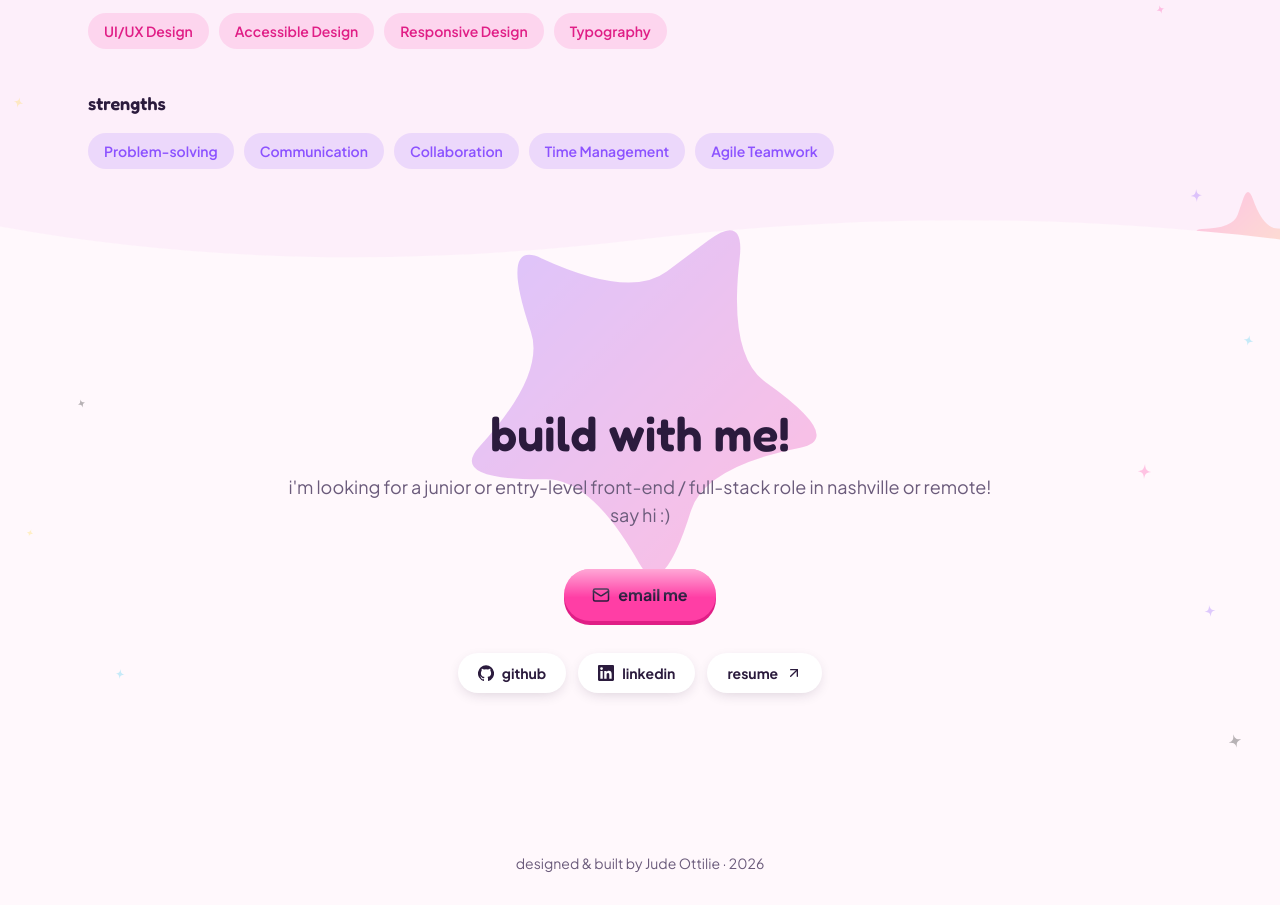
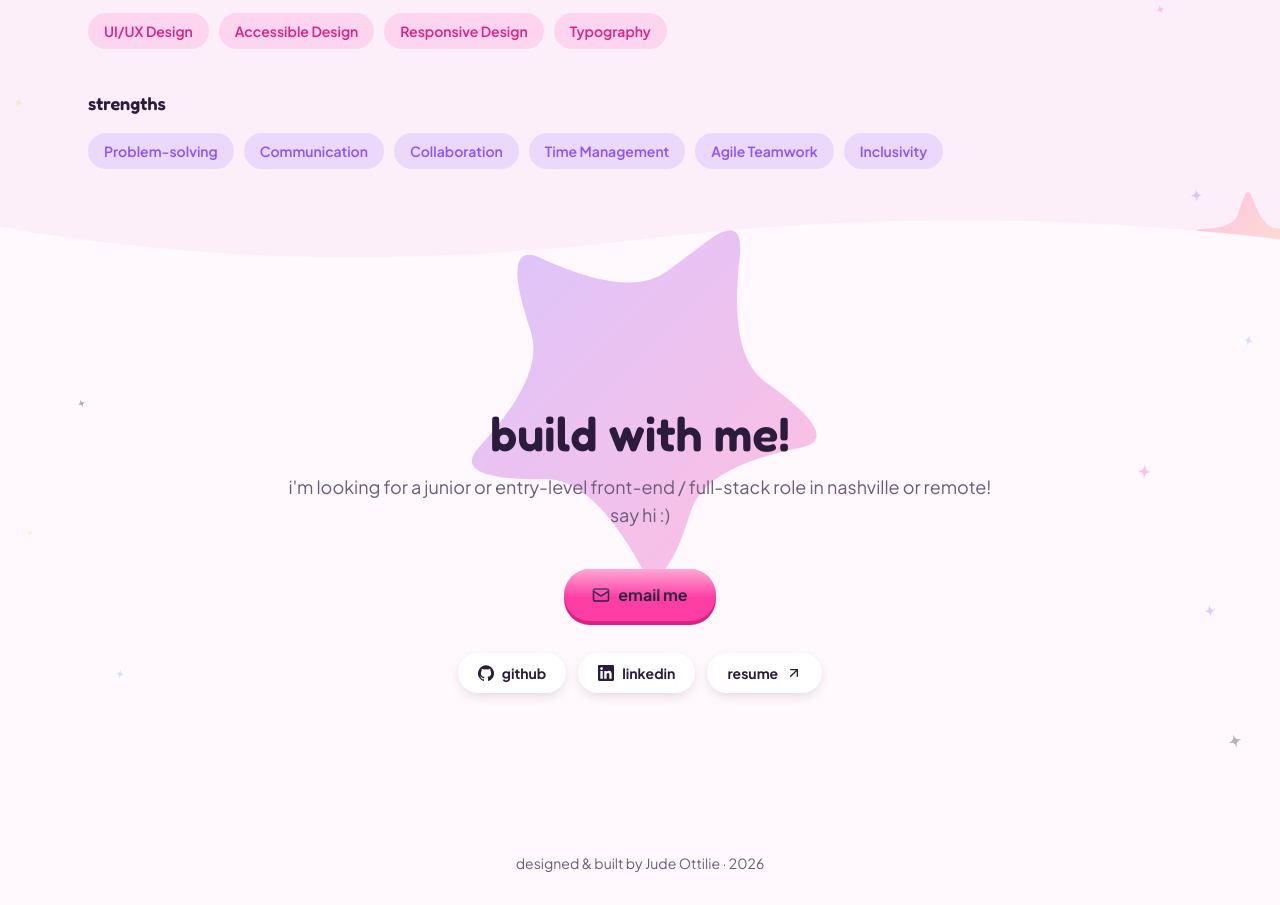
Before and after one commit to judeottilie-tech/experience, a React (Vite) app: page / in a window 1280 px wide. Shown: the part 5040-5945 px from the top of the page. Built offline with nearby package versions, Linux system fonts and the light colour scheme.

Commit message:
more strengths

```diff
--- a/src/data/content.js
+++ b/src/data/content.js
@@ -213,6 +213,8 @@ export const skills = {
     "Collaboration",
     "Time Management",
     "Agile Teamwork",
+    "Inclusivity",
+
   ],
 };
 
```
